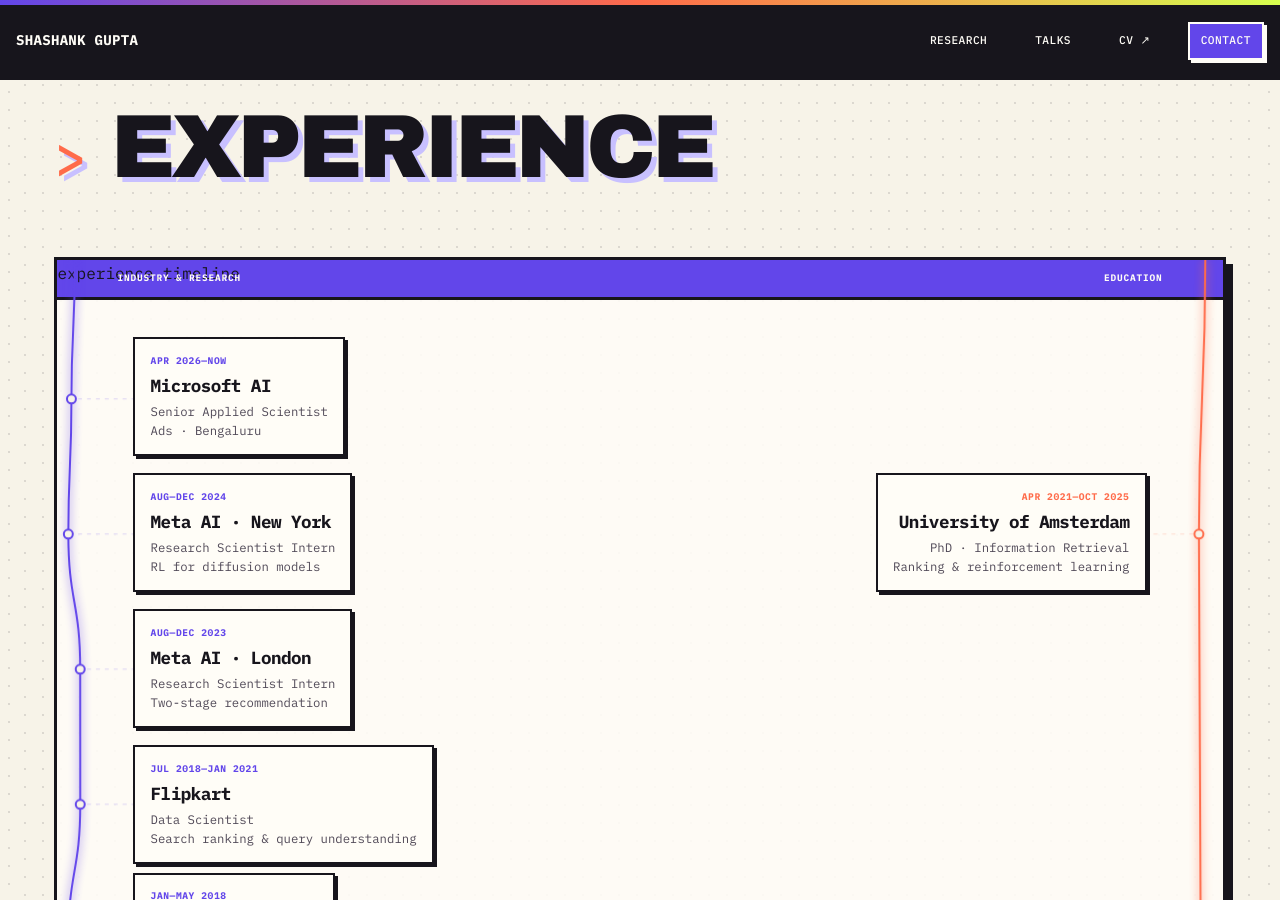
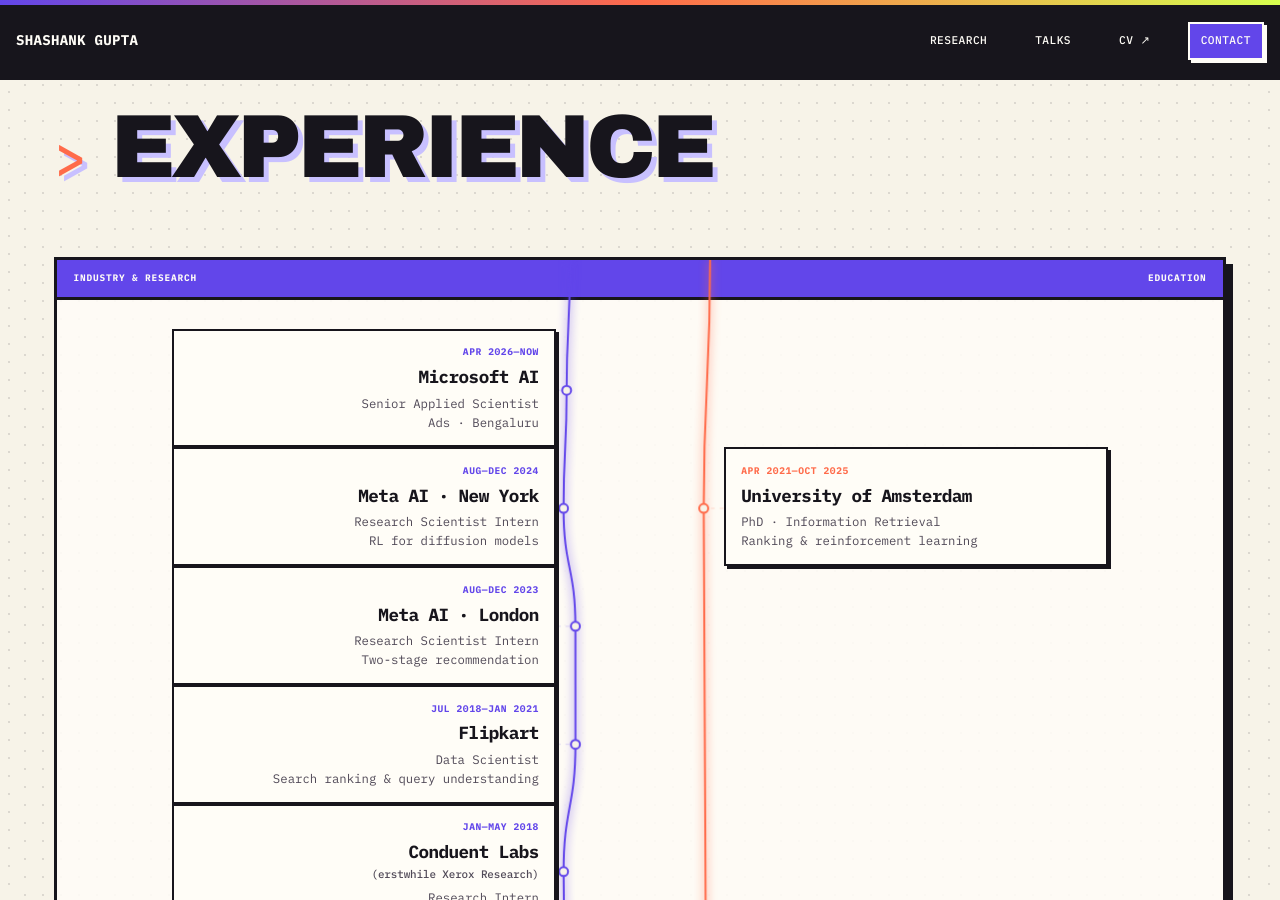
Before and after one commit to shashankg7/shashankg7.github.io, a Jekyll site: the page built from index.md, in a window 1280 px wide and 900 px high, scrolled down 1591 px. Built offline with Jekyll 4.4.1, drawn with Linux system fonts in a browser that asks for light colours.

Commit message:
Tune interactive experience timeline

```diff
--- a/_sass/_retro-demo.scss
+++ b/_sass/_retro-demo.scss
@@ -420,13 +420,15 @@
   background: rgba(255, 253, 247, .88);
   border: 3px solid var(--ink);
   box-shadow: var(--hard-shadow);
+  gap: 0 clamp(2rem, 5vw, 4.5rem);
+  grid-template-rows: repeat(6, minmax(7.4rem, auto));
   padding: 4.3rem 1.25rem 1.25rem;
 }
 
 .retro-demo .trajectory-map::before {
   background: var(--violet);
   border-bottom: 3px solid var(--ink);
-  content: 'experience.timeline';
+  content: '';
   height: 2.3rem;
   inset: 0 0 auto;
   position: absolute;
@@ -438,12 +440,41 @@
   top: .65rem;
 }
 
+.retro-demo .trajectory-label-work {
+  left: 1rem;
+}
+
+.retro-demo .trajectory-label-study {
+  right: 1rem;
+}
+
 .retro-demo .trajectory-card {
+  --card-shift-x: 0px;
+  --card-shift-y: 0px;
+  --card-tilt: 0deg;
   background: var(--paper-bright);
   border: 2px solid var(--ink);
   border-radius: 0;
   box-shadow: 3px 3px 0 var(--ink);
+  max-width: 24rem;
   padding: .85rem .95rem;
+  transform: translate3d(var(--card-shift-x), var(--card-shift-y), 0) rotate(var(--card-tilt));
+  transition: background .2s ease, border-color .2s ease, box-shadow .2s ease;
+  width: calc(100% - 3.25rem);
+}
+
+.retro-demo .trajectory-work {
+  justify-self: end;
+  margin-left: 0;
+  margin-right: 3.25rem;
+  text-align: right;
+}
+
+.retro-demo .trajectory-study {
+  justify-self: start;
+  margin-left: 3.25rem;
+  margin-right: 0;
+  text-align: left;
 }
 
 .retro-demo .trajectory-card:hover,
@@ -451,7 +482,7 @@
   background: var(--acid);
   border-color: var(--ink);
   box-shadow: 1px 1px 0 var(--ink);
-  transform: translate(2px, 2px);
+  transform: translate3d(calc(var(--card-shift-x) + 2px), calc(var(--card-shift-y) + 2px), 0) rotate(var(--card-tilt));
 }
 
 .retro-demo .trajectory-card h3 {
@@ -844,16 +875,29 @@
   }
 
   .retro-demo .trajectory-map {
+    gap: 0 1rem;
     padding-left: .45rem;
     padding-right: .45rem;
   }
 
   .retro-demo .trajectory-label-work {
-    left: 1.4rem;
+    left: .65rem;
   }
 
   .retro-demo .trajectory-label-study {
-    right: 1.4rem;
+    right: .65rem;
+  }
+
+  .retro-demo .trajectory-card {
+    width: calc(100% - 1.25rem);
+  }
+
+  .retro-demo .trajectory-work {
+    margin-right: 1.25rem;
+  }
+
+  .retro-demo .trajectory-study {
+    margin-left: 1.25rem;
   }
 
   .retro-demo.publications-page .post-content > p:not(.page-deck),
--- a/js/site.js
+++ b/js/site.js
@@ -58,6 +58,8 @@
 
   if (trajectory && threadCanvas) {
     var threadContext = threadCanvas.getContext('2d');
+    var retroTimeline = document.body.classList.contains('retro-demo');
+    var trajectoryCards = Array.prototype.slice.call(trajectory.querySelectorAll('[data-milestone]'));
     var activeMilestone = '';
     var threadWidth = 0;
     var threadHeight = 0;
@@ -99,7 +101,8 @@
           x: baseX + drift,
           y: cardBounds.top - mapBounds.top + cardBounds.height / 2,
           anchorX: selector.indexOf('work') > -1 ?
-            cardBounds.left - mapBounds.left : cardBounds.right - mapBounds.left
+            (retroTimeline ? cardBounds.right : cardBounds.left) - mapBounds.left :
+            (retroTimeline ? cardBounds.left : cardBounds.right) - mapBounds.left
         };
 
         if (threadPointer.strength > .001) {
@@ -180,14 +183,34 @@
       });
     }
 
+    function moveCardsWithPointer() {
+      if (!retroTimeline || reduceThreadMotion) return;
+      var mapBounds = trajectory.getBoundingClientRect();
+
+      trajectoryCards.forEach(function (card) {
+        var cardBounds = card.getBoundingClientRect();
+        var centerX = cardBounds.left - mapBounds.left + cardBounds.width / 2;
+        var centerY = cardBounds.top - mapBounds.top + cardBounds.height / 2;
+        var distanceY = centerY - threadPointer.y;
+        var influence = Math.exp(-(distanceY * distanceY) / 72000) * threadPointer.strength;
+        var shiftX = clamp((threadPointer.x - centerX) * .035, -11, 11) * influence;
+        var shiftY = clamp((threadPointer.y - centerY) * .022, -7, 7) * influence;
+        var tilt = clamp((threadPointer.x - centerX) * .0025, -1.1, 1.1) * influence;
+        card.style.setProperty('--card-shift-x', shiftX.toFixed(2) + 'px');
+        card.style.setProperty('--card-shift-y', shiftY.toFixed(2) + 'px');
+        card.style.setProperty('--card-tilt', tilt.toFixed(2) + 'deg');
+      });
+    }
+
     function drawThreads(time) {
       threadPointer.x += (threadPointer.targetX - threadPointer.x) * .09;
       threadPointer.y += (threadPointer.targetY - threadPointer.y) * .09;
       threadPointer.strength += (threadPointer.targetStrength - threadPointer.strength) * .075;
+      moveCardsWithPointer();
       threadContext.clearRect(0, 0, threadWidth, threadHeight);
       var compact = window.innerWidth <= 928;
-      var workX = compact ? 12 : 18;
-      var studyX = compact ? threadWidth - 12 : threadWidth - 18;
+      var workX = retroTimeline ? threadWidth * (compact ? .46 : .44) : (compact ? 12 : 18);
+      var studyX = retroTimeline ? threadWidth * (compact ? .54 : .56) : (compact ? threadWidth - 12 : threadWidth - 18);
       var workPoints = milestonePoints('.trajectory-work', workX, time, compact);
       var studyPoints = milestonePoints('.trajectory-study', studyX, time + 700, compact);
       drawTrack(workPoints, 'rgba(98, 70, 234, 1)', workX);
@@ -213,7 +236,7 @@
       });
     }
 
-    trajectory.querySelectorAll('[data-milestone]').forEach(function (card) {
+    trajectoryCards.forEach(function (card) {
       function activate() { activeMilestone = card.getAttribute('data-milestone'); if (reduceThreadMotion) drawThreads(0); }
       function deactivate() { activeMilestone = ''; if (reduceThreadMotion) drawThreads(0); }
       card.addEventListener('pointerenter', activate);
```
